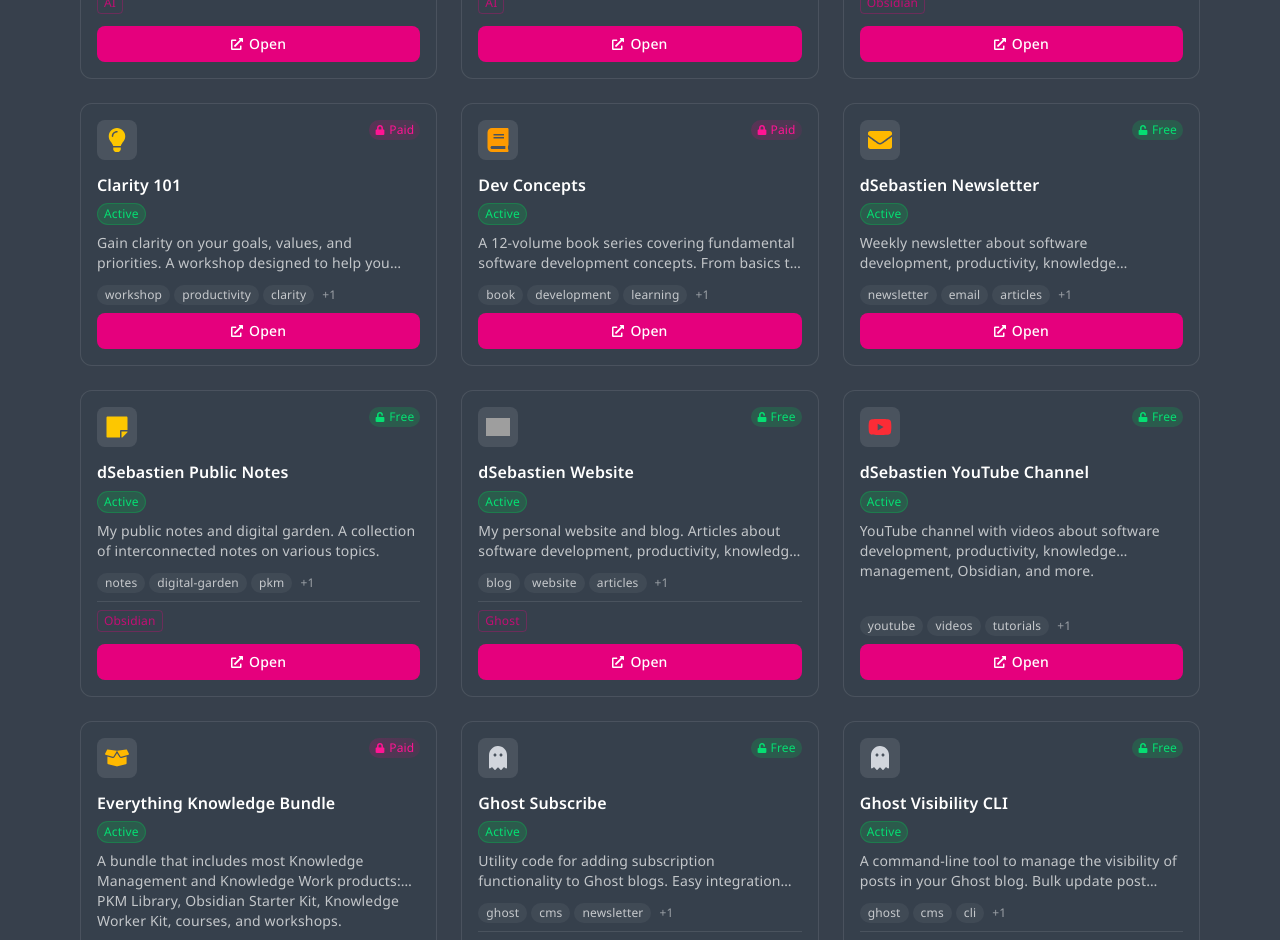
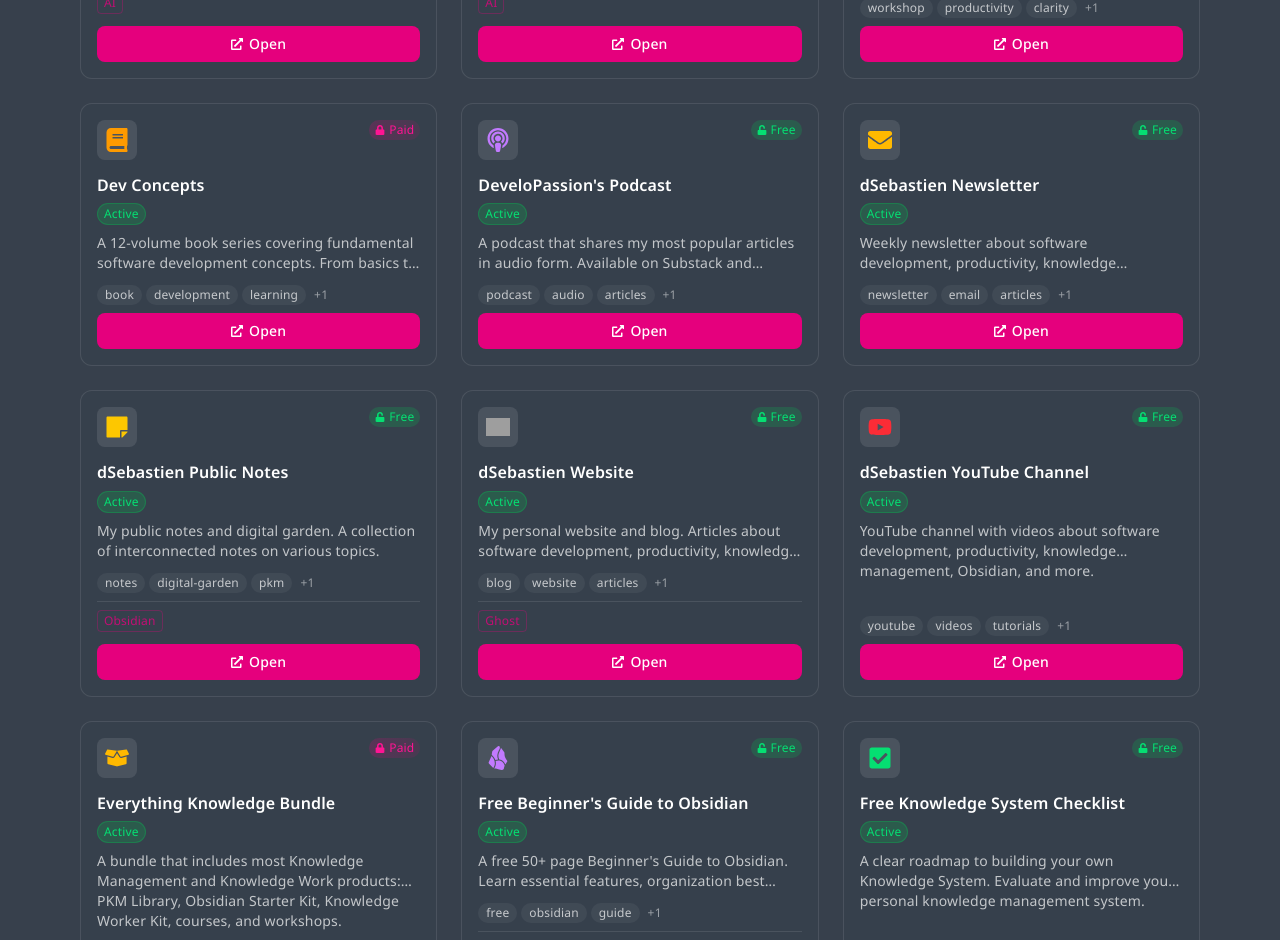
Before and after one commit to dsebastien/tools-website, a React (Vite) app: page /#/ in a window 1280 px wide. Shown: the part 1860-2800 px from the top of the page. Built offline with nearby package versions, Linux system fonts and the light colour scheme; grey boxes are pictures that could not be loaded.

Commit message:
feat(all): added more tools

```diff
--- a/src/components/tools/tool-icon.tsx
+++ b/src/components/tools/tool-icon.tsx
@@ -34,7 +34,8 @@
     FaTiktok,
     FaMedium,
     FaLinkedin,
-    FaHackerNews
+    FaHackerNews,
+    FaPodcast
 } from 'react-icons/fa'
 import { SiObsidian, SiAngular, SiNotion, SiTrello, SiSubstack, SiBluesky } from 'react-icons/si'
 import { FaXTwitter, FaThreads } from 'react-icons/fa6'
@@ -77,6 +78,7 @@
     FaMedium,
     FaLinkedin,
     FaHackerNews,
+    FaPodcast,
     // Simple Icons
     SiObsidian,
     SiAngular,
@@ -123,6 +125,7 @@
     FaMedium: 'text-gray-200',
     FaLinkedin: 'text-blue-500',
     FaHackerNews: 'text-orange-500',
+    FaPodcast: 'text-purple-400',
     SiSubstack: 'text-orange-400',
     SiBluesky: 'text-sky-400',
     FaXTwitter: 'text-gray-200',
--- a/src/data/tools.json
+++ b/src/data/tools.json
@@ -195,11 +195,11 @@
         },
         {
             "id": "knowledge-system-checklist",
-            "name": "Knowledge System Checklist",
-            "description": "A free checklist to evaluate and improve your personal knowledge management system. Identify gaps and optimize your workflow.",
+            "name": "Free Knowledge System Checklist",
+            "description": "A clear roadmap to building your own Knowledge System. Evaluate and improve your personal knowledge management system.",
             "labels": ["free", "pkm", "checklist", "knowledge-management"],
             "category": "Free Resources",
-            "url": "https://store.dsebastien.net/l/knowledge-system-checklist",
+            "url": "https://www.dsebastien.net/free-knowledge-management-system-checklist",
             "free": true,
             "technologies": [],
             "featured": false,
@@ -208,11 +208,11 @@
         },
         {
             "id": "beginners-guide-obsidian",
-            "name": "Beginner's Guide to Obsidian",
-            "description": "A free guide to get started with Obsidian. Learn the basics and set up your first vault.",
+            "name": "Free Beginner's Guide to Obsidian",
+            "description": "A free 50+ page Beginner's Guide to Obsidian. Learn essential features, organization best practices, and advanced techniques to master this powerful note-taking tool.",
             "labels": ["free", "obsidian", "guide", "beginners"],
             "category": "Free Resources",
-            "url": "https://store.dsebastien.net/l/beginners-guide-obsidian",
+            "url": "https://www.dsebastien.net/free-beginners-guide-to-mastering-obsidian",
             "free": true,
             "technologies": ["Obsidian"],
             "featured": false,
@@ -261,15 +261,41 @@
         {
             "id": "pkm-homepage",
             "name": "PKM Homepage",
-            "description": "The central hub for personal knowledge management resources, news, and community updates.",
+            "description": "A simple page describing what personal knowledge management is.",
             "labels": ["pkm", "community", "resources", "knowledge-management"],
-            "category": "Platforms",
-            "url": "https://pkm.page",
+            "category": "Free Resources",
+            "url": "https://personal-knowledge-management.com",
+            "free": true,
+            "technologies": [],
+            "featured": false,
+            "status": "inactive",
+            "icon": "FaGlobe"
+        },
+        {
+            "id": "developassion-podcast",
+            "name": "DeveloPassion's Podcast",
+            "description": "A podcast that shares my most popular articles in audio form. Available on Substack and Spotify.",
+            "labels": ["podcast", "audio", "articles", "learning"],
+            "category": "Publications",
+            "url": "https://developassion.substack.com/podcast",
             "free": true,
             "technologies": [],
             "featured": false,
             "status": "active",
-            "icon": "FaGlobe"
+            "icon": "FaPodcast"
+        },
+        {
+            "id": "free-pkm-tools-database",
+            "name": "Free Tools for Thought Database",
+            "description": "Discover the Ultimate Database of ~300 note-taking and Personal Knowledge Management Tools.",
+            "labels": ["free", "pkm", "tools", "database", "knowledge-management"],
+            "category": "Free Resources",
+            "url": "https://www.dsebastien.net/free-pkm-tools-database",
+            "free": true,
+            "technologies": [],
+            "featured": false,
+            "status": "active",
+            "icon": "FaDatabase"
         },
         {
             "id": "pkm-reddit-community",
```
